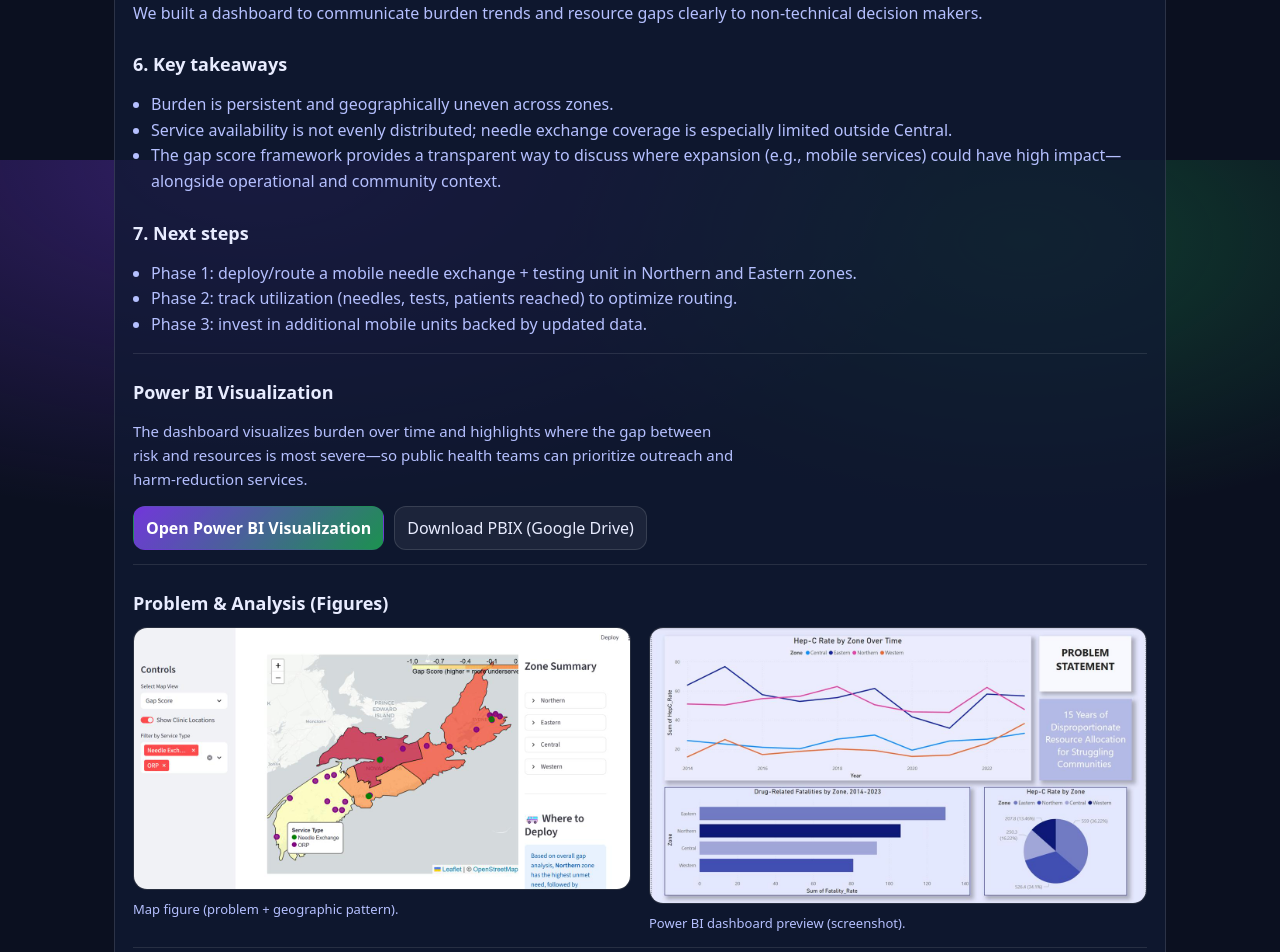
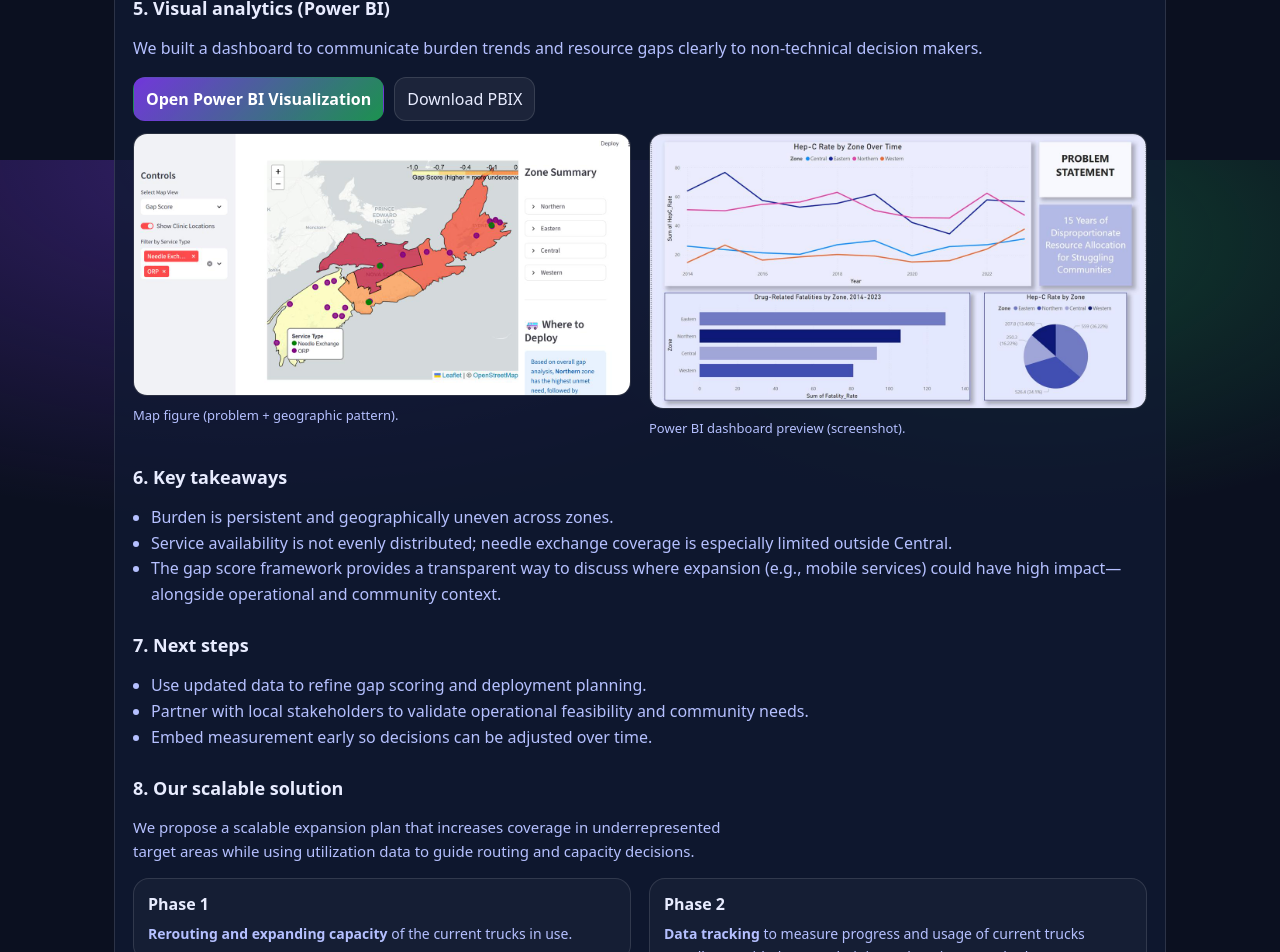
Before and after one commit to A00488698/datajam2026, a React (Vite) app: page /#/statistical-analysis in a window 1280 px wide. Shown: the part 1440-2392 px from the top of the page. Built offline with nearby package versions, Linux system fonts and the light colour scheme.

Commit message:
Problem Analysis: add scalable solution to TOC and reorganize layout for harmony

```diff
--- a/src/pages/StatisticalAnalysis.tsx
+++ b/src/pages/StatisticalAnalysis.tsx
@@ -1,7 +1,6 @@
 import { useEffect } from 'react';
 import problemMap from '../assets/problem-analysis-figure.jpg';
 import powerbiDashboard from '../assets/problem-analysis-figure-2.jpg';
-// (solution slide removed)
 
 function scrollToId(id: string) {
   const el = document.getElementById(id);
@@ -33,7 +32,7 @@ export default function StatisticalAnalysis() {
         <div className="badge">Analysis</div>
         <h1 className="h1">Problem Analysis</h1>
         <p className="lead">
-          This section summarizes the statistical analysis approach and provides access to the Power BI visualization.
+          A structured walkthrough of the problem, the evidence, and how we translate analysis into an actionable plan.
         </p>
       </div>
 
@@ -100,6 +99,7 @@ export default function StatisticalAnalysis() {
             ['sec-1-5', '5. Visual analytics (Power BI)'],
             ['sec-1-6', '6. Key takeaways'],
             ['sec-1-7', '7. Next steps'],
+            ['sec-1-8', '8. Our scalable solution'],
           ].map(([id, label]) => (
             <a
               key={id}
@@ -131,9 +131,7 @@ export default function StatisticalAnalysis() {
           </p>
 
           <h2 id="sec-1-3">3. Resource distribution gap</h2>
-          <p>
-            We then examined service availability. Nova Scotia has two major harm reduction resource types:
-          </p>
+          <p>We then examined service availability. Nova Scotia has two major harm reduction resource types:</p>
           <ul>
             <li>
               <b>ORP clinics</b> (overdose prevention / recovery): 22 clinics province-wide.
@@ -157,14 +155,41 @@ export default function StatisticalAnalysis() {
             <br />
             <b>Service Score:</b> weighted count of harm reduction services per zone (needle exchange counts double).
           </div>
-          <p>
-            Higher score → bigger gap → higher priority for intervention.
-          </p>
+          <p>Higher score → bigger gap → higher priority for intervention.</p>
 
           <h2 id="sec-1-5">5. Visual analytics (Power BI)</h2>
           <p>
             We built a dashboard to communicate burden trends and resource gaps clearly to non-technical decision makers.
           </p>
+          <div className="btnrow" style={{ marginTop: 10 }}>
+            <a
+              className="btn primary"
+              href="https://drive.google.com/file/d/1VRzSDVXOIiZ3vspHOUelozqjouljfSuf/view?usp=drive_link"
+              target="_blank"
+              rel="noreferrer"
+            >
+              Open Power BI Visualization
+            </a>
+            <a
+              className="btn"
+              href="https://drive.google.com/uc?export=download&id=1VRzSDVXOIiZ3vspHOUelozqjouljfSuf"
+              target="_blank"
+              rel="noreferrer"
+            >
+              Download PBIX
+            </a>
+          </div>
+
+          <div className="grid two" style={{ marginTop: 12 }}>
+            <div>
+              <img className="figure" src={problemMap} alt="Problem map figure" />
+              <div className="figcap">Map figure (problem + geographic pattern).</div>
+            </div>
+            <div>
+              <img className="figure" src={powerbiDashboard} alt="Power BI dashboard preview" />
+              <div className="figcap">Power BI dashboard preview (screenshot).</div>
+            </div>
+          </div>
 
           <h2 id="sec-1-6">6. Key takeaways</h2>
           <ul>
@@ -181,63 +206,15 @@ export default function StatisticalAnalysis() {
 
           <h2 id="sec-1-7">7. Next steps</h2>
           <ul>
-            <li>
-              Phase 1: deploy/route a mobile needle exchange + testing unit in Northern and Eastern zones.
-            </li>
-            <li>
-              Phase 2: track utilization (needles, tests, patients reached) to optimize routing.
-            </li>
-            <li>
-              Phase 3: invest in additional mobile units backed by updated data.
-            </li>
+            <li>Use updated data to refine gap scoring and deployment planning.</li>
+            <li>Partner with local stakeholders to validate operational feasibility and community needs.</li>
+            <li>Embed measurement early so decisions can be adjusted over time.</li>
           </ul>
 
-          <div className="divider" />
-
-          <h2>Power BI Visualization</h2>
-          <p className="lead" style={{ fontSize: 15 }}>
-            The dashboard visualizes burden over time and highlights where the gap between risk and resources is most
-            severe—so public health teams can prioritize outreach and harm-reduction services.
-          </p>
-          <div className="btnrow">
-            <a
-              className="btn primary"
-              href="https://drive.google.com/file/d/1VRzSDVXOIiZ3vspHOUelozqjouljfSuf/view?usp=drive_link"
-              target="_blank"
-              rel="noreferrer"
-            >
-              Open Power BI Visualization
-            </a>
-            <a
-              className="btn"
-              href="https://drive.google.com/uc?export=download&id=1VRzSDVXOIiZ3vspHOUelozqjouljfSuf"
-              target="_blank"
-              rel="noreferrer"
-            >
-              Download PBIX (Google Drive)
-            </a>
-          </div>
-
-          <div className="divider" />
-
-          <h2>Problem & Analysis (Figures)</h2>
-          <div className="grid two" style={{ marginTop: 12 }}>
-            <div>
-              <img className="figure" src={problemMap} alt="Problem map figure" />
-              <div className="figcap">Map figure (problem + geographic pattern).</div>
-            </div>
-            <div>
-              <img className="figure" src={powerbiDashboard} alt="Power BI dashboard preview" />
-              <div className="figcap">Power BI dashboard preview (screenshot).</div>
-            </div>
-          </div>
-
-          <div className="divider" />
-
-          <h2>Our Scalable Solution</h2>
+          <h2 id="sec-1-8">8. Our scalable solution</h2>
           <p className="lead" style={{ fontSize: 15 }}>
             We propose a scalable expansion plan that increases coverage in underrepresented target areas while using
-            real-world utilization data to guide routing and capacity decisions.
+            utilization data to guide routing and capacity decisions.
           </p>
 
           <div className="grid two" style={{ marginTop: 12 }}>
```
